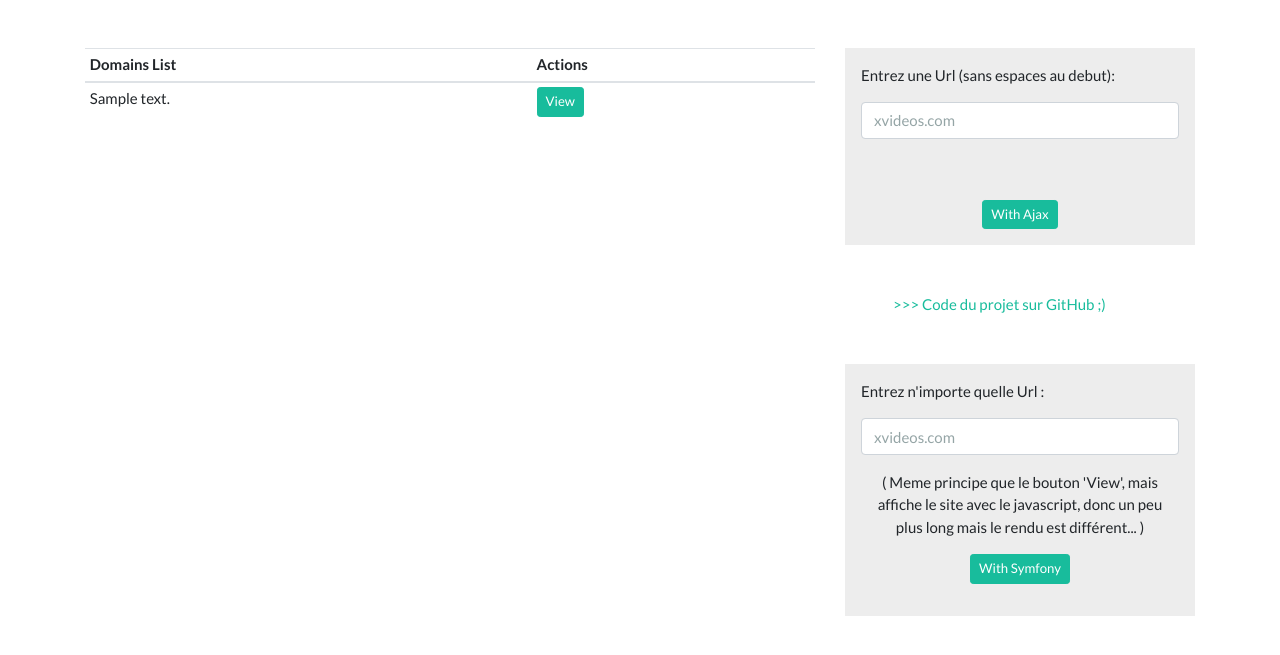
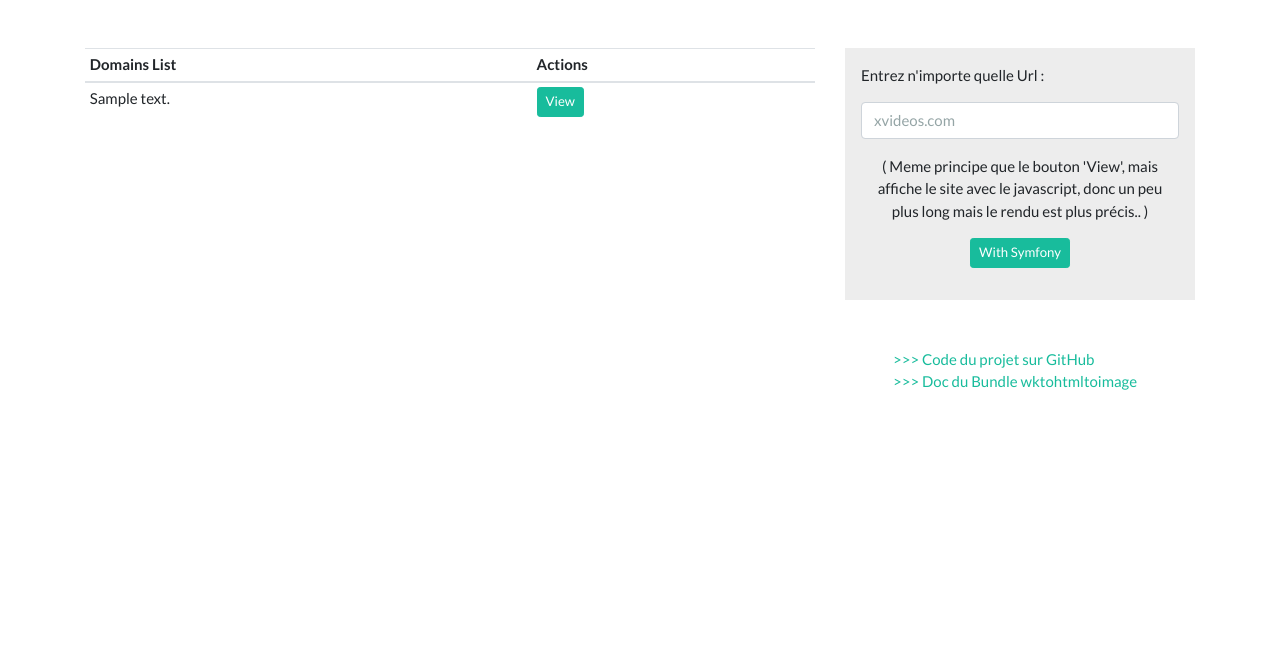
Before and after one commit to rom-23/domaintest, a Symfony app: template templates/blog/index.html.twig in a window 1280 px wide. Shown: the part 71-726 px from the top of the page. Run offline with Twig, Linux system fonts and the light colour scheme; the template is opened without the code that fills it: most values are stand-ins (such as "Sample title", 1, 10 or a date in 2020); some libraries are stand-ins or nearby versions.

Commit message:
snappyBundle optimise

```diff
--- a/templates/blog/index.html.twig
+++ b/templates/blog/index.html.twig
@@ -15,7 +15,8 @@
                         {% for article in articles %}
                         <tr>
                             <td>{{ article.content | raw }}</td>
-                            <td><a class="btn btn-success btn-sm" id="screen" href="{{ path('blog.showBundle', {id:article.id}) }}">View</a>
+                            <td>
+                                <a class="btn btn-success btn-sm" id="screen" href="{{ path('blog.showBundle', {id:article.id}) }}">View</a>
 {#                                <a class="btn btn-success btn-sm" id="screen" href="{{ path('blog.openJpg', {id:article.id}) }}">open jpg</a>#}
                            </td>
                         </tr>
@@ -23,30 +24,35 @@
                     </table>
                 </div>
                 <div class="col-md-4">
-                    <div class="container p-3" style="background: rgba(230,230,230,0.7);">
-                        <p>Entrez une Url (sans espaces au debut): </p>
-                        <input class="form-control" type="text" id="url" placeholder="xvideos.com">
-                        <span id="msg" class="text-danger"></span> <br/>
-                        <img class="img-fluid" alt="" src="">
-                        <div class="container text-center pt-3">
-                            <button id="url2img" class="btn btn-success btn-sm">With Ajax</button>
-                        </div>
-                    </div>
-                    <div class="container p-5">
-                        <a href="https://github.com/rom-23/domaintest"> >>> Code du projet sur GitHub ;)</a>
-                    </div>
+
                     <div class="container p-3" style="background: rgba(230,230,230,0.7);">
                         <p>Entrez n'importe quelle Url :</p>
                         <form method="post" action="{{ path('blog.showQuick')}}">
                             <div class="form-group">
                                 <input type="text" class="form-control" placeholder="xvideos.com" name ="search">
                                 <div class="container text-center pt-3">
-                             <p>( Meme principe que le bouton 'View', mais affiche le site avec le javascript, donc un peu plus long mais le rendu est différent... ) </p>
+                                    <p>( Meme principe que le bouton 'View', mais affiche le site avec le javascript, donc un peu plus long mais le rendu est plus précis.. ) </p>
                                     <button type="submit" class="btn btn-success btn-sm">With Symfony</button>
                                 </div>
                             </div>
                         </form>
                     </div>
+{#                    <div class="container p-3" style="background: rgba(230,230,230,0.7);">#}
+{#                        <p>Entrez une Url (sans espaces au debut): </p>#}
+{#                        <input class="form-control" type="text" id="url" placeholder="xvideos.com">#}
+{#                        <span id="msg" class="text-danger"></span> <br/>#}
+{#                        <img class="img-fluid" alt="" src="">#}
+{#                        <div class="container text-center pt-3">#}
+{#                            <button id="url2img" class="btn btn-success btn-sm">With Ajax and Google Api</button>#}
+{#                        </div>#}
+{#                    </div>#}
+                    <div class="container p-5">
+                        <a href="https://github.com/rom-23/domaintest"> >>> Code du projet sur GitHub</a>
+                        <p>
+                        <a href="https://www.mankier.com/1/wkhtmltoimage"> >>> Doc du Bundle wktohtmltoimage</a>
+                        </p>
+                    </div>
+
                 </div>
             </div>
         </div>
--- a/templates/blog/quick.html.twig
+++ b/templates/blog/quick.html.twig
@@ -5,7 +5,6 @@
         <div class="container mt-5">
 
                 <div class="col-md-8">
-
 <img class="img-thumbnail" src="{{ asset(test) }}" alt=""/>
                 </div>
             </div>
--- a/templates/blog/show.html.twig
+++ b/templates/blog/show.html.twig
@@ -19,8 +19,7 @@
                     <a href="{{ path('blog.openJpg', {id:description.id}) }}"><img class="img-thumbnail" src="{{ asset(test) }}" alt=""/></a>
                 </div>
                 <div class="container pt-5">
-                    <p>Afficher / Masquer le screenshot : </p>
-                    <p><a class="btn btn-primary btn-sm" href="#" id="showMe">Afficher / Masquer</a></p>
+                    <p><a class="btn btn-primary btn-sm" href="#" id="showMe">Afficher / Masquer le screenshot</a></p>
                     <img class="img-thumbnail hiddenScreen" src="{{ asset(test) }}" alt=""/>
                 </div>
             </div>
```
Also changed, not shown: src/Controller/BlogController.php (+27 -7 lines), public/images/art-background-frames-354939.jpg (deleted), public/images/tempImgFile.jpg. Lines whose indentation alone changed are shown as unchanged.
